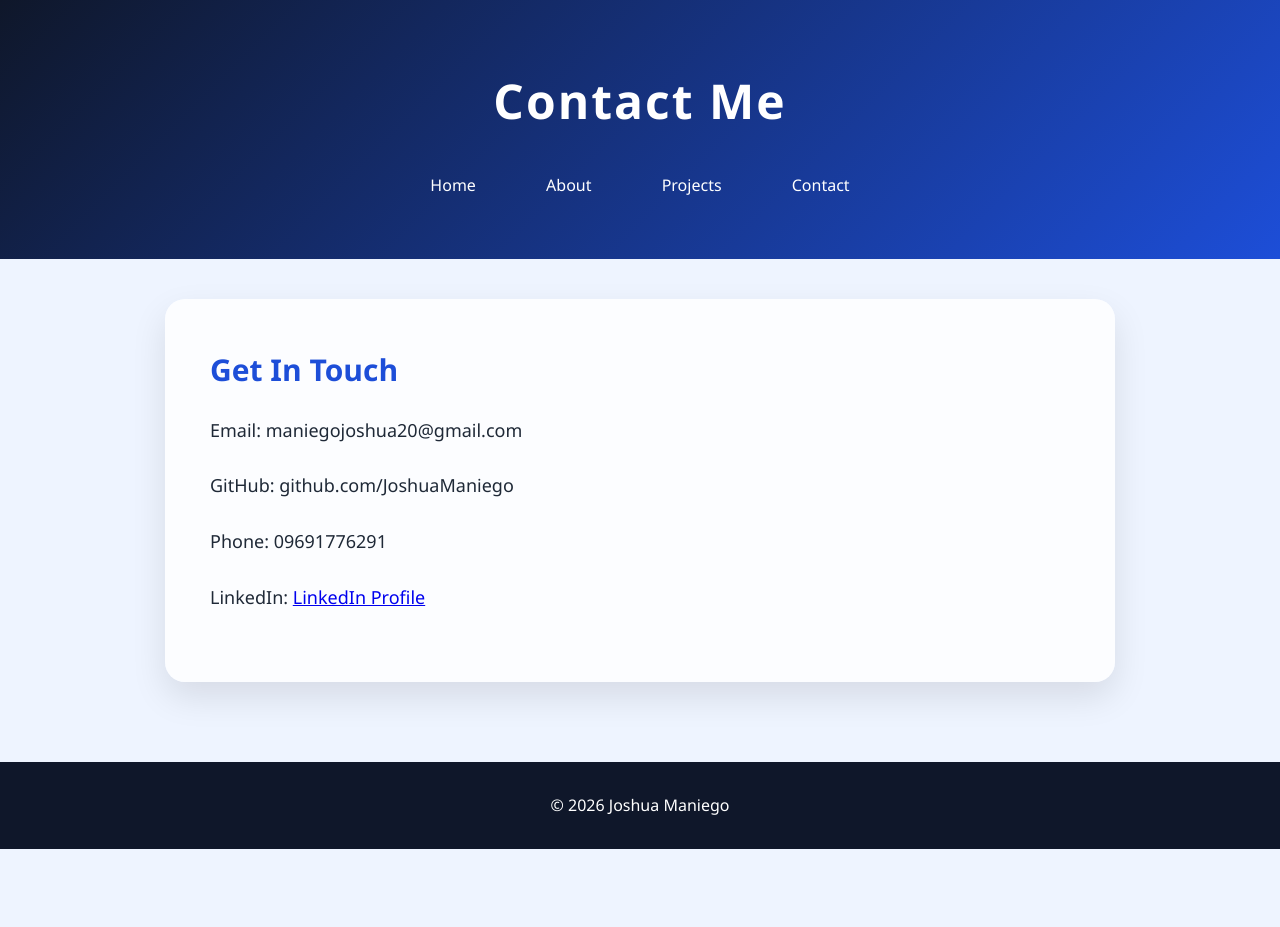
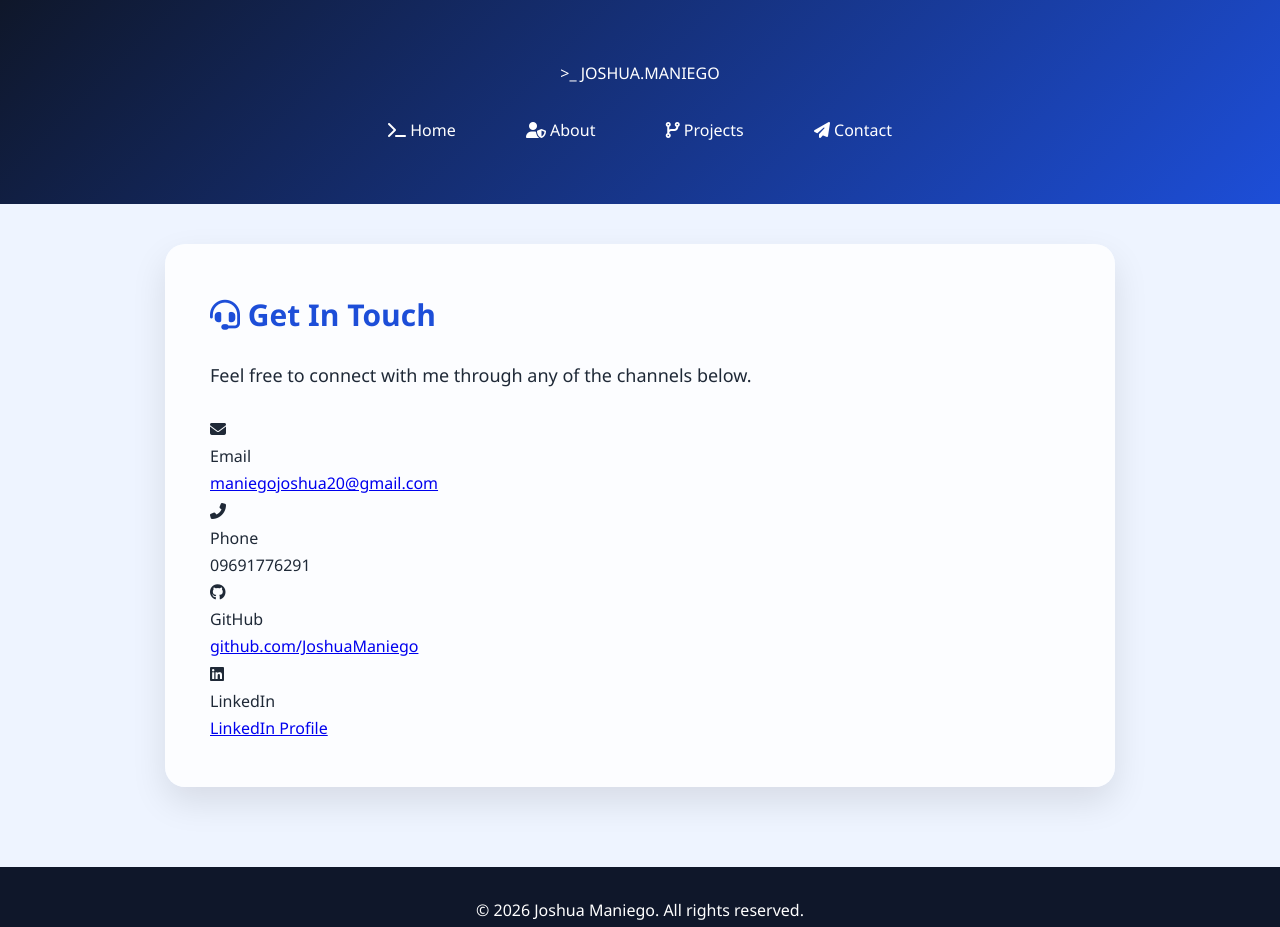
Before and after one commit to JoshuaManiego/JoshuaManiego.github.io, a plain HTML site: page contact.html in a window 1280 px wide. Before the commit the page ends 849 px from the top, so only its background shows below. Drawn offline with Linux system fonts and the light colour scheme.

Commit message:
contact.html

```diff
--- a/contact.html
+++ b/contact.html
@@ -1,71 +1,70 @@
 <!DOCTYPE html>
-<html>
-
+<html lang="en">
 <head>
-    <title>Contact</title>
+    <meta charset="UTF-8">
+    <meta name="viewport" content="width=device-width, initial-scale=1.0">
+    <title>Contact | Joshua Maniego</title>
     <link rel="stylesheet" href="style.css">
+    <link rel="stylesheet" href="https://cdnjs.cloudflare.com/ajax/libs/font-awesome/6.4.0/css/all.min.css">
 </head>
-
 <body>
 
     <header>
-
-<h1>Contact Me</h1>
-
+        <div class="logo">
+            <span class="terminal-prompt">&gt;_</span> JOSHUA<span class="highlight">.MANIEGO</span>
+        </div>
         <nav>
-    <a href="index.html">Home</a>
-    <a href="about.html">About</a>
-    <a href="projects.html">Projects</a>
-    <a href="contact.html">Contact</a>
+            <a href="index.html"><i class="fas fa-terminal"></i> Home</a>
+            <a href="about.html"><i class="fas fa-user-shield"></i> About</a>
+            <a href="projects.html"><i class="fas fa-code-branch"></i> Projects</a>
+            <a href="contact.html" class="active"><i class="fas fa-paper-plane"></i> Contact</a>
         </nav>
-
     </header>
 
-
+    <main class="page-container">
         <section class="card">
-
-<h2>Get In Touch</h2>
+            <h2><i class="fas fa-headset"></i> Get In Touch</h2>
+            <p class="subtitle">Feel free to connect with me through any of the channels below.</p>
 
             <div class="contact-container">
-
-    <div class="contact-left">
-
-        <p>
-        Email: maniegojoshua20@gmail.com
-        </p>
-
-        <p>
-        GitHub: github.com/JoshuaManiego
-        </p>
-
+                <div class="contact-card">
+                    <i class="fas fa-envelope contact-icon"></i>
+                    <div>
+                        <div class="contact-label">Email</div>
+                        <a href="mailto:maniegojoshua20@gmail.com" class="contact-value">maniegojoshua20@gmail.com</a>
+                    </div>
                 </div>
 
-
-    <div class="contact-right">
-
-        <p>
-        Phone: 09691776291
-        </p>
-
-        <p>
-        LinkedIn:
-        <a href="https://www.linkedin.com/in/maniego-joshua-s-maniego-736142321/" target="_blank">
-        LinkedIn Profile
-        </a>
-        </p>
-
+                <div class="contact-card">
+                    <i class="fas fa-phone-alt contact-icon"></i>
+                    <div>
+                        <div class="contact-label">Phone</div>
+                        <span class="contact-value">09691776291</span>
+                    </div>
                 </div>
 
+                <div class="contact-card">
+                    <i class="fab fa-github contact-icon"></i>
+                    <div>
+                        <div class="contact-label">GitHub</div>
+                        <a href="https://github.com/JoshuaManiego" target="_blank" class="contact-value">github.com/JoshuaManiego</a>
+                    </div>
                 </div>
 
+                <div class="contact-card">
+                    <i class="fab fa-linkedin contact-icon"></i>
+                    <div>
+                        <div class="contact-label">LinkedIn</div>
+                        <a href="https://www.linkedin.com/in/maniego-joshua-s-maniego-736142321/" target="_blank" class="contact-value">LinkedIn Profile</a>
+                    </div>
+                </div>
+            </div>
         </section>
-
+    </main>
 
     <footer>
-<p>© 2026 Joshua Maniego</p>
+        <p>© 2026 Joshua Maniego. All rights reserved.</p>
     </footer>
 
-
 </body>
-
 </html>
```
Lines whose indentation alone changed are shown as unchanged.
